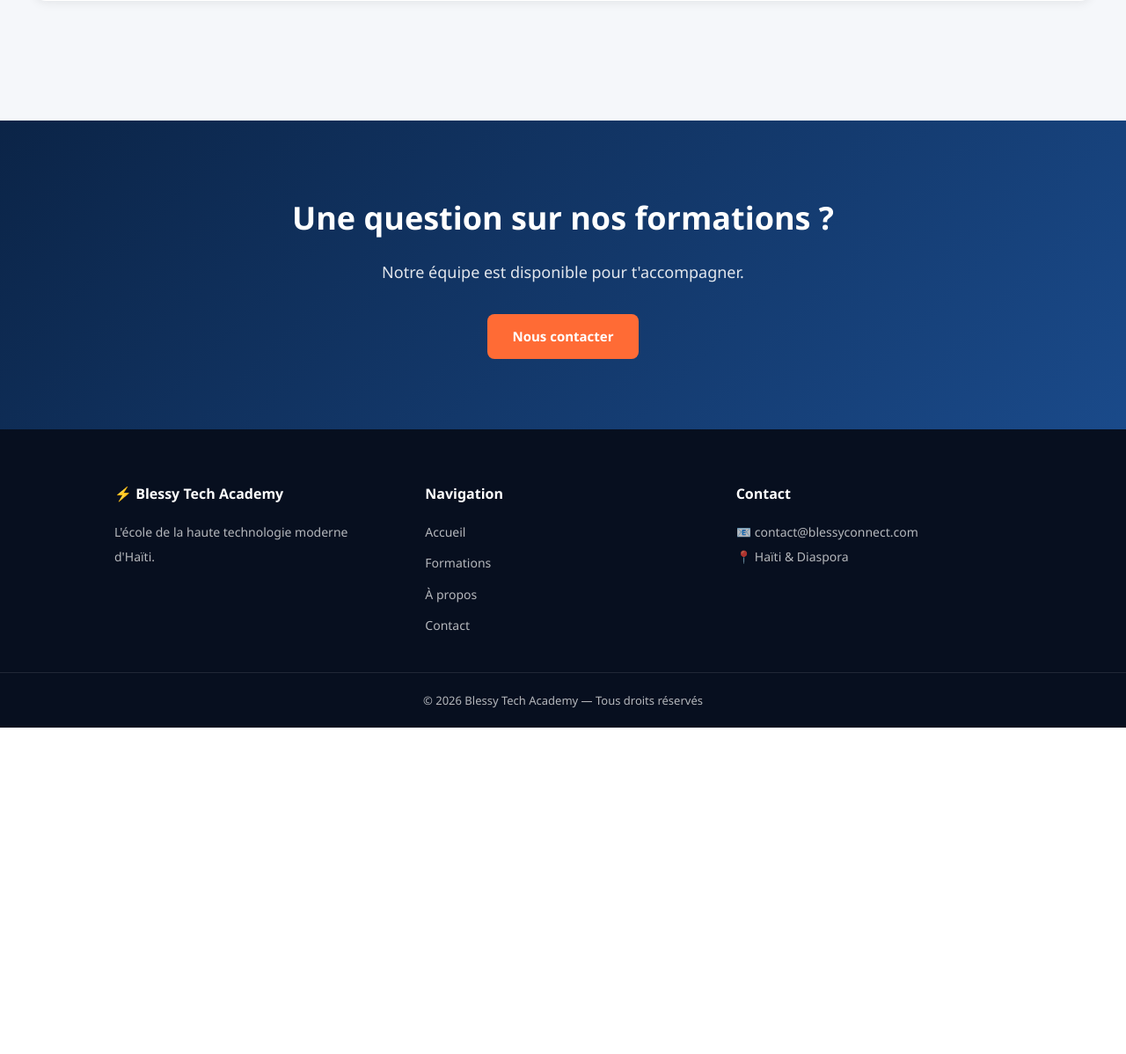
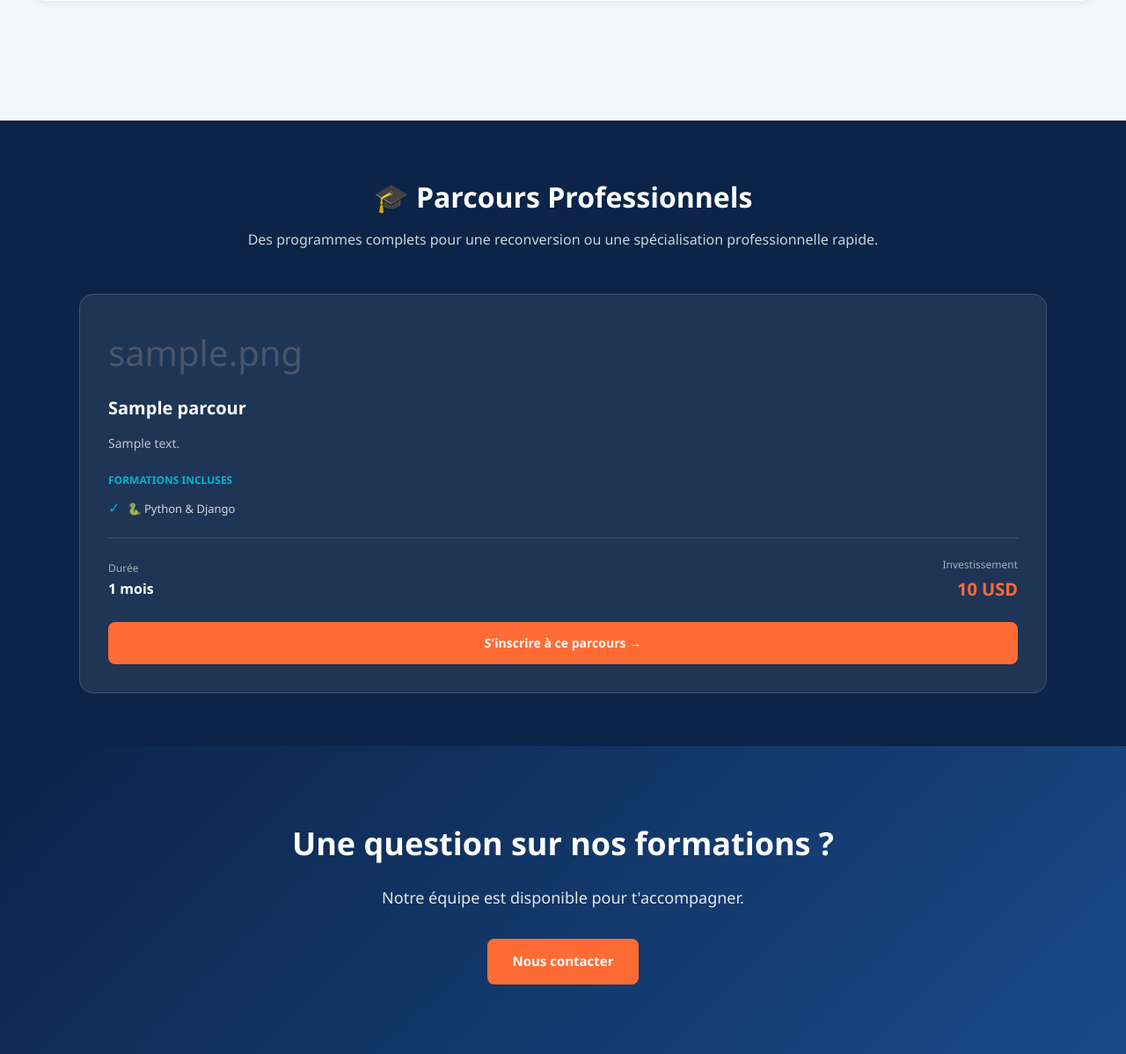
Before and after one commit to jr-belony/blessy-tech-academy, a Django app: page /formations/ in a window 1280 px wide. Shown: the part 1443-2641 px from the top of the page at 88% size. Before the commit the page ends 2270 px from the top, so only its background shows below. Run offline with Django 5.2, Linux system fonts and the light colour scheme; data comes from the database, SQL or seed files in the repository; tables that the repository leaves empty hold one stand-in row (values such as "Sample post").

Commit message:
Ajouter les modifications et les Parcours Professionnels: Technicien Informatique Professionnel, Developpeur Web Python, Specialiste IA et Productivite, Entrepreneur Numerique

```diff
--- a/blessy_tech_academy/academie/models.py
+++ b/blessy_tech_academy/academie/models.py
@@ -285,3 +285,30 @@ class ProgressionLecon(models.Model):
     def __str__(self):
         statut = "✅" if self.terminee else "⏳"
         return f"{statut} {self.utilisateur.username} — {self.lecon.titre}"
+
+class Parcours(models.Model):
+    """Un parcours professionnel = combinaison de plusieurs formations."""
+
+    titre = models.CharField(max_length=200)
+    icone = models.CharField(max_length=10, default='🎓')
+    description = models.TextField(blank=True)
+    duree_mois = models.IntegerField()
+    prix = models.IntegerField()
+    formations = models.ManyToManyField(
+        Formation,
+        related_name='parcours',
+        blank=True
+    )
+    actif = models.BooleanField(default=True)
+    ordre = models.IntegerField(default=0)
+
+    class Meta:
+        ordering = ['ordre', 'titre']
+        verbose_name = 'Parcours professionnel'
+        verbose_name_plural = 'Parcours professionnels'
+
+    def __str__(self):
+        return f"{self.icone} {self.titre} ({self.duree_mois} mois)"
+
+    def nombre_formations(self):
+        return self.formations.count()
--- a/blessy_tech_academy/academie/templates/academie/formations.html
+++ b/blessy_tech_academy/academie/templates/academie/formations.html
@@ -56,6 +56,107 @@
 
 </section>
 
+
+<!-- Parcours Professionnels -->
+{% if parcours_list %}
+<section style="background: var(--bleu-principal); padding: 60px 40px;">
+    <div style="max-width: 1100px; margin: 0 auto;">
+
+        <h2 style="color: white; font-size: 32px;
+                margin-bottom: 8px; text-align: center;">
+            🎓 Parcours Professionnels
+        </h2>
+        <p style="color: rgba(255,255,255,0.8); text-align: center;
+                margin-bottom: 48px; font-size: 16px;">
+            Des programmes complets pour une reconversion ou une
+            spécialisation professionnelle rapide.
+        </p>
+
+        <div style="display: grid;
+                    grid-template-columns: repeat(auto-fit, minmax(280px, 1fr));
+                    gap: 24px;">
+
+            {% for parcours in parcours_list %}
+            <div style="background: rgba(255,255,255,0.08);
+                        border: 1px solid rgba(255,255,255,0.15);
+                        border-radius: 16px; padding: 32px;
+                        transition: transform 0.2s;">
+
+                <div style="font-size: 40px; margin-bottom: 12px;">
+                    {{ parcours.icone }}
+                </div>
+
+                <h3 style="color: white; font-size: 20px; margin-bottom: 12px;">
+                    {{ parcours.titre }}
+                </h3>
+
+                {% if parcours.description %}
+                <p style="color: rgba(255,255,255,0.7); font-size: 14px;
+                        margin-bottom: 20px; line-height: 1.6;">
+                    {{ parcours.description }}
+                </p>
+                {% endif %}
+
+                <!-- Formations incluses -->
+                {% if parcours.formations.all %}
+                <div style="margin-bottom: 20px;">
+                    <p style="color: var(--bleu-electrique); font-size: 12px;
+                            font-weight: 700; text-transform: uppercase;
+                            margin-bottom: 8px;">
+                        Formations incluses
+                    </p>
+                    {% for formation in parcours.formations.all %}
+                    <div style="display: flex; align-items: center; gap: 8px;
+                                margin-bottom: 6px;">
+                        <span style="color: var(--bleu-electrique);">✓</span>
+                        <span style="color: rgba(255,255,255,0.8); font-size: 13px;">
+                            {{ formation.icone }} {{ formation.nom }}
+                        </span>
+                    </div>
+                    {% endfor %}
+                </div>
+                {% endif %}
+
+                <!-- Durée et Prix -->
+                <div style="display: flex; justify-content: space-between;
+                            align-items: center; padding-top: 20px;
+                            border-top: 1px solid rgba(255,255,255,0.15);">
+                    <div>
+                        <p style="color: rgba(255,255,255,0.6); font-size: 12px;">
+                            Durée
+                        </p>
+                        <p style="color: white; font-weight: 700;">
+                            {{ parcours.duree_mois }} mois
+                        </p>
+                    </div>
+                    <div style="text-align: right;">
+                        <p style="color: rgba(255,255,255,0.6); font-size: 12px;">
+                            Investissement
+                        </p>
+                        <p style="color: var(--orange-accent); font-weight: 800;
+                                    font-size: 20px;">
+                            {{ parcours.prix }} USD
+                        </p>
+                    </div>
+                </div>
+
+                <a href="{% url 'contact' %}"
+                   style="display: block; text-align: center; margin-top: 20px;
+                        background: var(--orange-accent); color: white;
+                        padding: 12px 24px; border-radius: 8px;
+                        text-decoration: none; font-weight: 700;
+                        font-size: 14px;">
+                    S'inscrire à ce parcours →
+                </a>
+
+            </div>
+            {% endfor %}
+
+        </div>
+    </div>
+</section>
+{% endif %}
+
 <section class="cta">
     <h2>Une question sur nos formations ?</h2>
     <p>Notre équipe est disponible pour t'accompagner.</p>
--- a/blessy_tech_academy/academie/views.py
+++ b/blessy_tech_academy/academie/views.py
@@ -8,7 +8,7 @@ from django.contrib.admin.views.decorators import staff_member_required
 from django.db.models import Q, Count, Avg
 from django.http import JsonResponse
 from django.views.decorators.csrf import csrf_exempt
-from .models import (Formation, Inscription, Ecole, Quiz, Question, ResultatQuiz, Module, Lecon, ProgressionLecon)
+from .models import (Formation, Inscription, Ecole, Quiz, Question, ResultatQuiz, Module, Lecon, ProgressionLecon, Parcours,)
 from .forms import InscriptionForm, InscriptionCompteForm, ConnexionForm
 from .ia import (
     blessy_ai_repondre,
@@ -32,9 +32,13 @@ def accueil(request):
 
 
 def formations(request):
-    """Page des formations organisées par école."""
+    """Page des formations organisées par école + parcours professionnels."""
     ecoles = Ecole.objects.prefetch_related('formations').all()
-    return render(request, 'academie/formations.html', {'ecoles': ecoles})
+    parcours_list = Parcours.objects.prefetch_related('formations').filter(actif=True)
+    return render(request, 'academie/formations.html', {
+        'ecoles': ecoles,
+        'parcours_list': parcours_list,
+    })
 
 def detail_formation(request, formation_id):
     """Page de détail d'une formation avec son programme complet."""
```
Also changed, not shown: blessy_tech_academy/academie/admin.py (+19 -1 lines), blessy_tech_academy/academie/migrations/0008_parcours.py (added).
